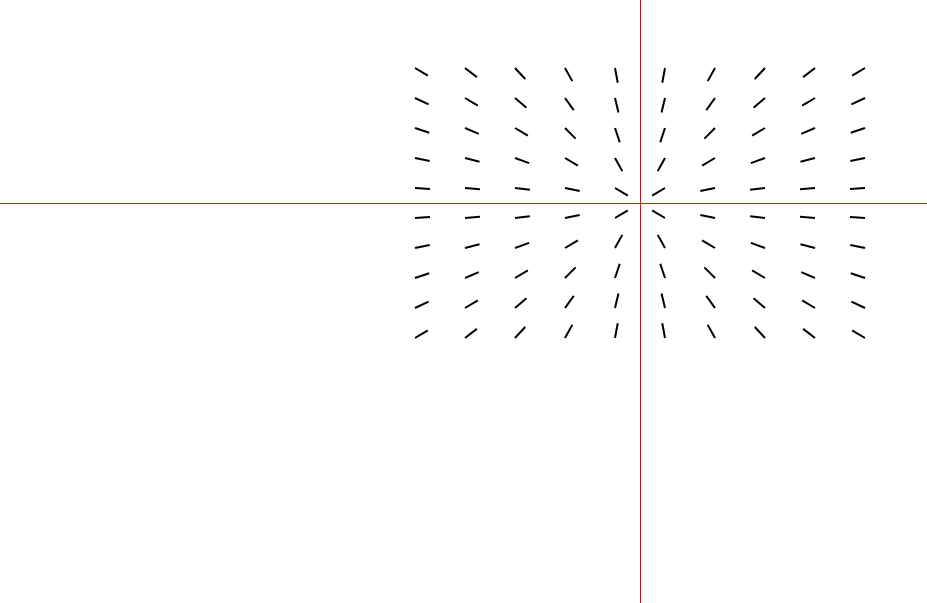
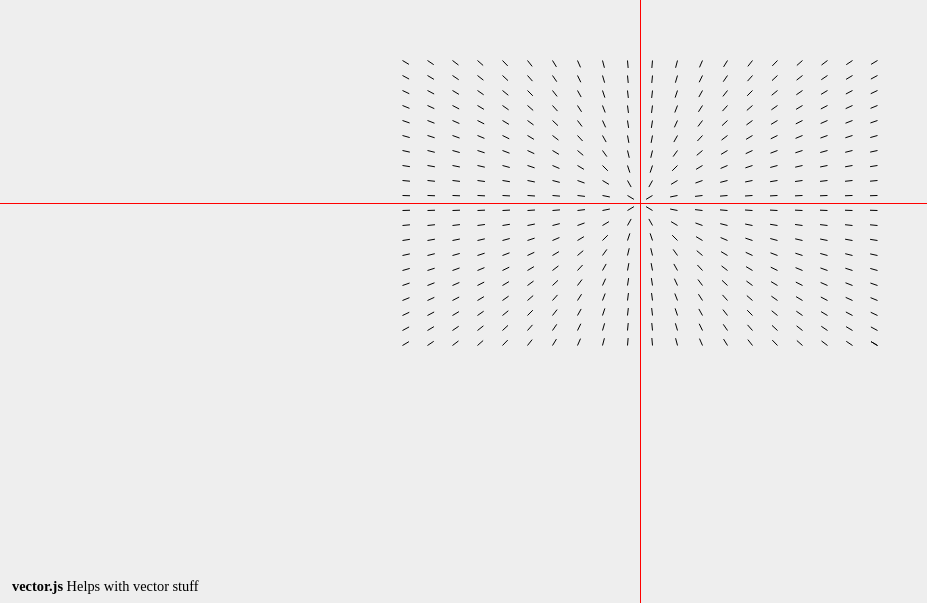
Before and after one commit to thewhodidthis/vector, a website: page example/index.html in a window 1280 px wide. Shown: the part 197-800 px from the top of the page, without its empty margins (0-927 px from the left). Drawn offline with Linux system fonts and the light colour scheme.

Commit message:
example: cleanup

```diff
--- a/example/build.js
+++ b/example/build.js
@@ -94,31 +94,10 @@
     return Object.assign({}, Vector2d, { x: x || 0, y: y || 0 });
   };
 
-  var createContext = function createContext(width, h) {
-    return Object.assign(document.createElement('canvas'), {
-      width: width,
-      height: h
-    }).getContext('2d');
-  };
-
   var Grid = function Grid(n, k) {
     return Array.from({ length: n * k }).map(function (p, i) {
       return createVector(i % n, Math.floor(i / k));
     });
-  };
-  var Line = function Line(a, w, h) {
-    var output = createContext(w, h);
-    var x = w * 0.5;
-    var y = h * 0.5;
-
-    output.translate(x, y);
-    output.rotate(a);
-
-    output.fillStyle = '#000';
-    output.fillRect(0, -1, y, 2);
-    output.fill();
-
-    return output;
   };
 
   var canvas = document.getElementById('canvas');
@@ -126,8 +105,12 @@
   var width = canvas.width,
       height = canvas.height;
 
+
+  var getMouseSpeed = function getMouseSpeed() {
+    return createVector(width / canvas.offsetWidth, height / canvas.offsetHeight);
+  };
+
   // Mid window
-
   var center = createVector(window.innerWidth, window.innerHeight).multiply(0.5);
 
   // Mid canvas
@@ -136,20 +119,21 @@
   // Mouse position
   var needle = center.clone();
 
+  // For scaling mouse position
+  var mSpeed = getMouseSpeed();
+
   // Instead of cloning
   var from = function from(v) {
     return createVector(v.x, v.y);
   };
 
-  var rows = 10;
+  var rows = 20;
   var cols = rows;
   var cell = createVector(width, height).divide(rows);
   var half = cell.clone().multiply(0.5);
+
   var grid = Grid(rows, cols).map(function (p) {
-    return p.multiply(cell);
-  });
-  var peas = grid.map(function (p) {
-    return from(p).add(half).subtract(origin);
+    return p.multiply(cell).add(half);
   });
 
   var tick = function tick(fn) {
@@ -157,14 +141,23 @@
   };
   var draw = function draw() {
     context.clearRect(0, 0, width, height);
+    context.beginPath();
 
-    grid.forEach(function (p, i) {
-      var c = peas[i];
-      var a = needle.clone().subtract(center).subtract(c).angle();
-      var l = Line(a, cell.x, cell.y);
+    grid.forEach(function (p) {
+      var t = from(p).subtract(origin);
+      var m = needle.clone().subtract(center).multiply(mSpeed).subtract(t);
+      var a = m.angle();
 
-      context.drawImage(l.canvas, p.x, p.y);
+      context.save();
+      context.translate(p.x, p.y);
+      context.rotate(a);
+      context.moveTo(0, 0);
+      context.lineTo(half.y, 0);
+      context.restore();
     });
+
+    context.closePath();
+    context.stroke();
 
     tick(draw);
   };
@@ -177,9 +170,15 @@
   window.addEventListener('resize', function () {
     center.x = window.innerWidth * 0.5;
     center.y = window.innerHeight * 0.5;
+
+    mSpeed = getMouseSpeed();
   });
 
   window.addEventListener('load', function () {
     tick(draw);
   });
+
+  document.addEventListener('click', function () {
+    tick(draw);
+  });
 })();
--- a/example/index.css
+++ b/example/index.css
@@ -8,6 +8,7 @@ body {
 }
 
 body,
+p,
 figure {
   margin: 0;
 }
@@ -39,6 +40,20 @@ figure {
   height: 100%;
   overflow: hidden;
   position: relative;
+
+  background: #eee;
+}
+
+figcaption {
+  bottom: 0;
+  font-size: 90%;
+  margin: 0 0 0.5rem;
+  position: absolute;
+  text-align: center;
+}
+
+figcaption p {
+  padding-left: 0.75rem;
 }
 
 canvas {
--- a/example/index.html
+++ b/example/index.html
@@ -8,7 +8,13 @@
   </head>
 
   <body>
-    <figure><canvas id="canvas" width="500" height="300"></canvas></figure>
+    <figure>
+      <canvas id="canvas" width="500" height="300"></canvas>
+
+      <figcaption>
+        <p><strong>vector.js</strong> Helps with vector stuff</p>
+      </figcaption>
+    </figure>
 
     <noscript>please enable javascript</noscript>
     <script src="build.js"></script>
```
Also changed, not shown: example/index.js (+33 -8 lines).
